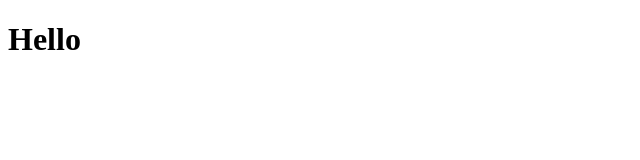
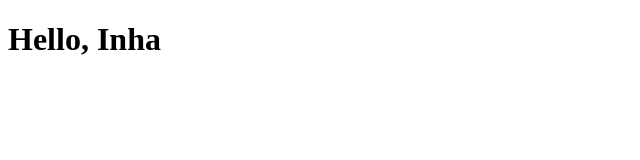
Before and after one commit to InhaKr/test4, a plain HTML site: page index.html in a window 1280 px wide. Shown: the whole page, without its empty margins (0-640 px from the left). Drawn offline with Linux system fonts and the light colour scheme.

Commit message:
create h1

```diff
--- a/index.html
+++ b/index.html
@@ -6,7 +6,7 @@
   <title>test4</title>
 </head>
 <body>
-  <h1>Hello</h1>
+  <h1>Hello, Inha</h1>
 
 </body>
 </html>
```
